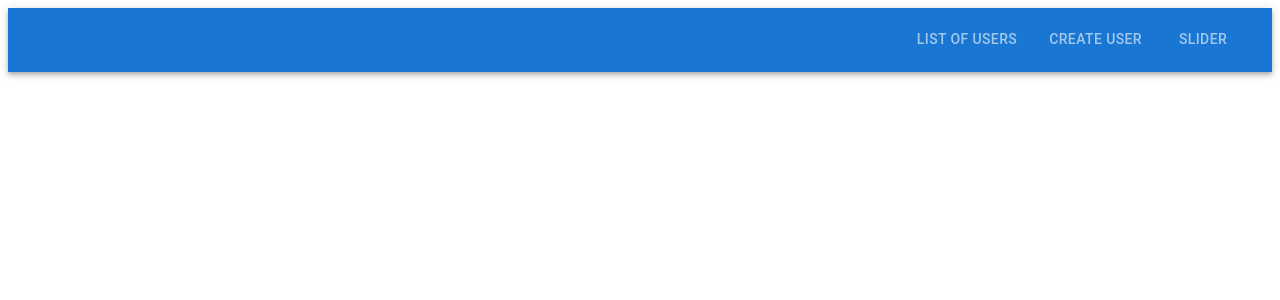
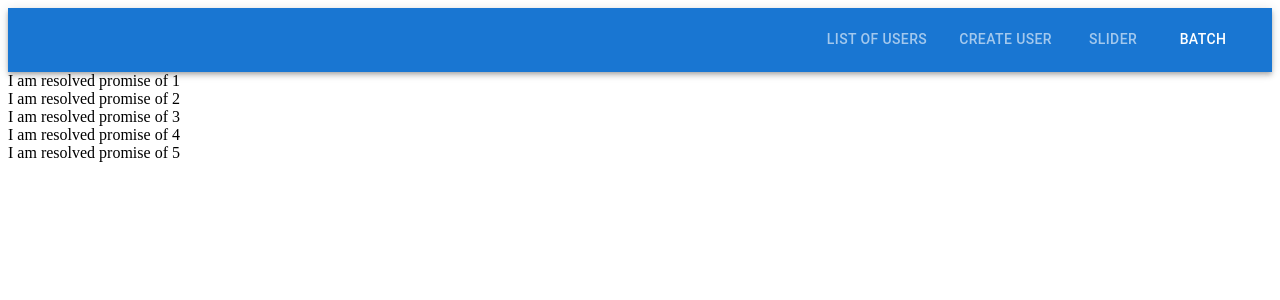
Before and after one commit to meetmshah88/user-management, a React (Vite) app in the folder frontend/: page /batch in a window 1280 px wide. Shown: the top 300 px of the page. Built offline with nearby package versions, Linux system fonts and the light colour scheme.

Commit message:
Batch API updates

```diff
--- a/frontend/src/App.tsx
+++ b/frontend/src/App.tsx
@@ -3,8 +3,9 @@ import UserList from "./containers/UsersListContainer";
 import CreateUser from "./containers/CreateUserContainer";
 import TopNav from "./components/TopNav";
 import { SliderComp } from "./components/Practice/SliderComp";
+import { BatchComp } from "./components/Practice/BatchComp";
 
-const App : React.FC = () => {
+const App: React.FC = () => {
   return (
     <BrowserRouter>
       <TopNav />
@@ -12,9 +13,10 @@ const App : React.FC = () => {
         <Route path="/home" element={<UserList />} />
         <Route path="/create-user" element={<CreateUser />} />
         <Route path="/slider" element={<SliderComp />} />
+        <Route path="/batch" element={<BatchComp />} />
       </Routes>
     </BrowserRouter>
   );
-}
+};
 
 export default App;
--- /dev/null
+++ b/frontend/src/components/Practice/BatchComp.tsx
@@ -0,0 +1,78 @@
+import React, { useEffect, useState } from "react";
+
+const API_CALLS = Array.from({ length: 20 }).map((_, index) => index + 1);
+
+let timer: any = null;
+const generateAsync = (promo: number) => {
+  return new Promise((resolve, reject) => {
+    timer = setTimeout(() => {
+      resolve(`I am resolved promise of ${promo}`);
+    }, promo * 1000);
+  });
+};
+
+const chop = (arr: Promise<Number>[], size = 5) => {
+  let index = 0;
+
+  let output = [];
+
+  while (index < arr.length) {
+    let slicedArr = arr.slice(index, index + size);
+    output.push(slicedArr);
+    index = index + size;
+  }
+
+  return output;
+};
+
+const wait = async (time: number) => {
+  new Promise((resolve, reject) => {
+    setTimeout(() => {
+      resolve("");
+    }, time);
+  });
+};
+
+const generatedPromises = API_CALLS.map((el) =>
+  generateAsync(el)
+) as unknown as Promise<Number>[];
+
+export const BatchComp = () => {
+  const [index, setIndex] = useState(0);
+  const [results, setResults] = useState<any>([]);
+
+  const choppedPromises = chop(generatedPromises, 5);
+
+  const callFirstBatchOfAPIs = async (pindex: number) => {
+    try {
+      //await wait(5000);
+      const resp = await Promise.all(choppedPromises[pindex]);
+      setResults((prev: any) => [...prev, ...resp]);
+      console.log(resp);
+    } catch (error) {
+      console.log(error);
+    } finally {
+      setIndex(index < choppedPromises.length - 1 ? index + 1 : 0);
+    }
+  };
+
+  useEffect(() => {
+    if (index === 0) {
+      setTimeout(() => {
+        callFirstBatchOfAPIs(index);
+      }, 5000);
+    } else {
+      callFirstBatchOfAPIs(index);
+    }
+  }, [index]);
+
+  return (
+    <div>
+      <div>
+        {results.map((el: any, index: number) => {
+          return <div key={index}>{el}</div>;
+        })}
+      </div>
+    </div>
+  );
+};
--- a/frontend/src/components/TopNav.tsx
+++ b/frontend/src/components/TopNav.tsx
@@ -31,6 +31,12 @@ const TopNav: React.FC = () => {
             component={Link}
             to="/slider"
           />
+          <Tab
+            label="Batch"
+            value="/batch"
+            component={Link}
+            to="/batch"
+          />
         </Tabs>
       </Toolbar>
     </AppBar>
```
